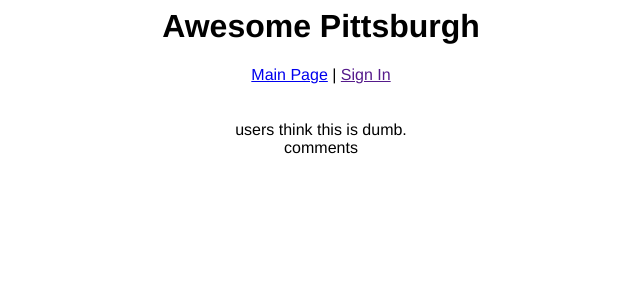
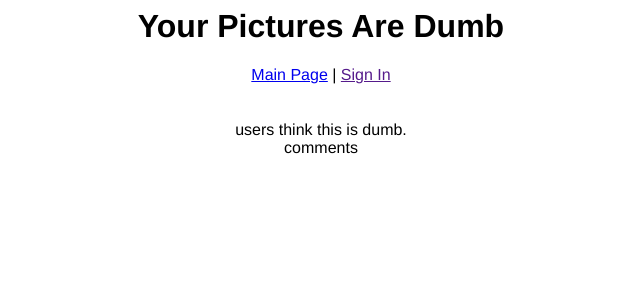
Before and after one commit to chensusays/AwesomePGH, a Django app: template templates/image.html in a window 1280 px wide. Shown: the top 300 px of the page, without its empty margins (319-959 px from the left). Run offline with Django 3.2, Linux system fonts and the light colour scheme; the template is opened without the code that fills it, so the values that code supplies are empty.

Commit message:
imageboard files

```diff
--- a/app.yaml
+++ b/app.yaml
@@ -1,8 +1,8 @@
-application: awesome-pgh
-version: 1
+application: yourpicturesaredumb
+version: v1
 runtime: python27
 api_version: 1
-threadsafe: false
+threadsafe: yes
 
 handlers:
 - url: /static
--- a/templates/_base.html
+++ b/templates/_base.html
@@ -1,12 +1,12 @@
 <html>
   <head>
-    <title>Awesome Pittsburgh</title>
+    <title>Your Pictures Are Dumb</title>
     <link rel="stylesheet" href="/static/style.css">
     <script src="/static/script0001.js">
     </script>
   </head>
   <body>
-    <h1>Awesome Pittsburgh</h1>
+    <h1>Your Pictures Are Dumb</h1>
     <a href="/">Main Page</a> |
     {% if user_email %}
     <a href="/upload">Upload an Image</a> | <a href="{{ logout_url }}">Sign Out</a>
```
Also changed, not shown: 1 other file.
